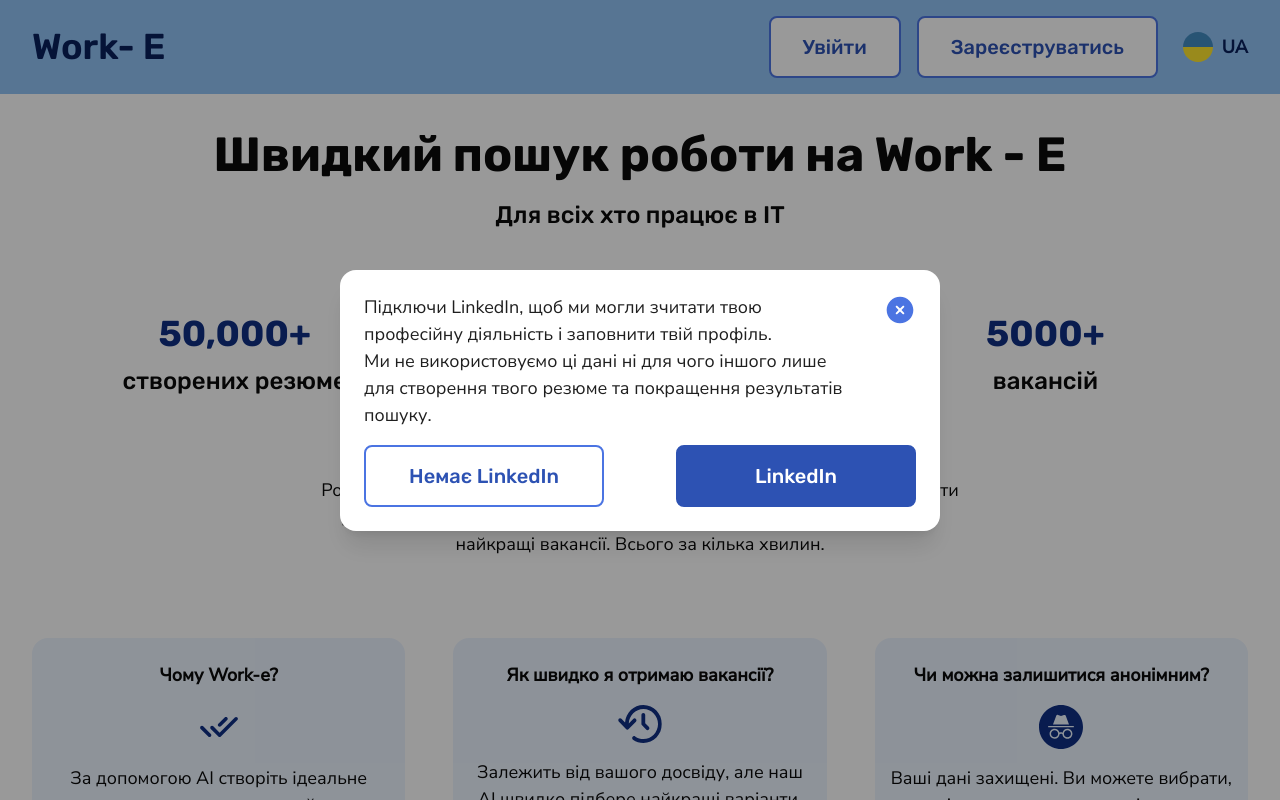
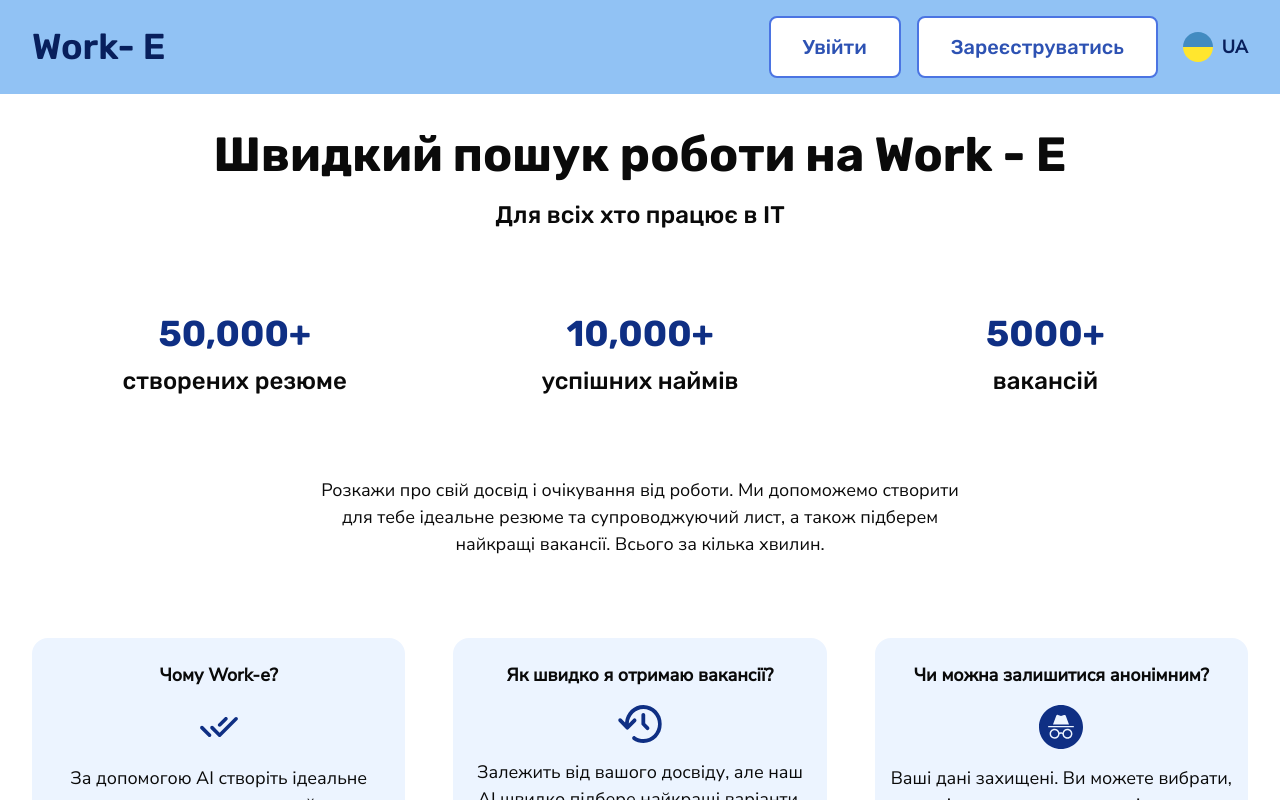
Before and after one commit to work-ee/work-e, a Next.js app: page / in a window 1280 px wide. Shown: the top 800 px of the page. Built offline with nearby package versions, Linux system fonts and the light colour scheme; no server answers.

Commit message:
minor changes

```diff
--- a/app/page.tsx
+++ b/app/page.tsx
@@ -1,4 +1,3 @@
-import LinkedInShowPopup from "@/components/LinkedInShowPopup";
 import { DialogMsg } from "@/components/feedback/DialogMsg";
 
 import { auth } from "@/lib/auth";
@@ -66,7 +65,6 @@ export default async function Home() {
           </ul>
         </div>
       </section>
-      <LinkedInShowPopup />
       {session && <DialogMsg showOnMount backdrop />}
     </main>
   );
--- a/components/feedback/LinkedInPopup.tsx
+++ b/components/feedback/LinkedInPopup/LinkedInPopup.tsx
@@ -1,5 +1,5 @@
-import { Button } from "../ui";
-import { Modal } from "./Modal";
+import { Button } from "../../ui";
+import { Modal } from "../Modal";
 
 interface LinkedInPopupProps {
   onClose: () => void;
--- a/components/LinkedInShowPopup.tsx
+++ b/components/feedback/LinkedInPopup/LinkedInShowPopup.tsx
@@ -2,7 +2,7 @@
 
 import { useState } from "react";
 
-import LinkedInPopup from "@/components/feedback/LinkedInPopup";
+import LinkedInPopup from "@/components/feedback/LinkedInPopup/LinkedInPopup";
 
 export default function LinkedInSection() {
   const [show, setShow] = useState(true);
```
